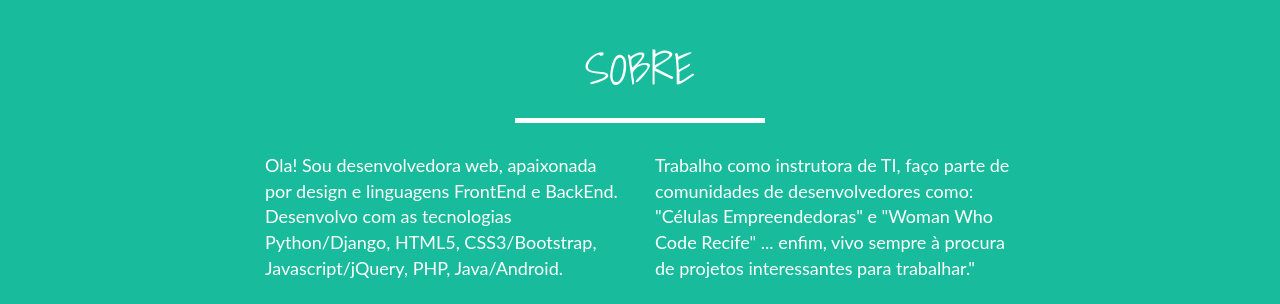
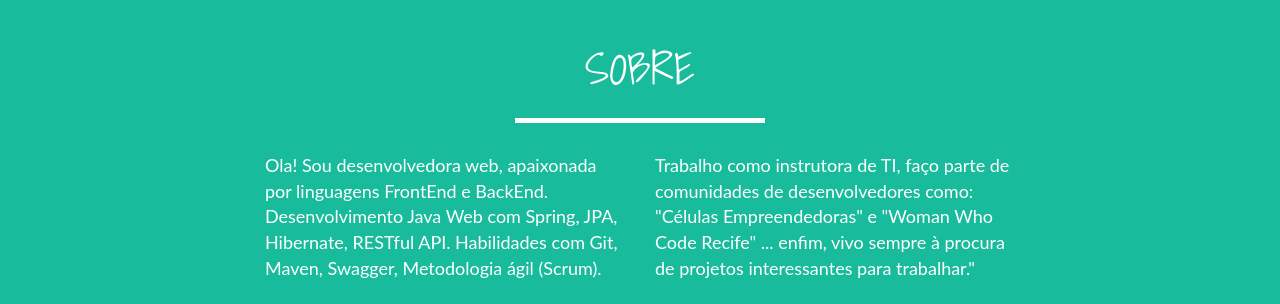
Before and after one commit to deisesouza/deisesouza.github.io, a plain HTML site: page index.html in a window 1280 px wide. Shown: the part 1366-1670 px from the top of the page. Drawn offline with Linux system fonts and the light colour scheme; files whose address does not match are found by name.

Commit message:
Update index.html

```diff
--- a/index.html
+++ b/index.html
@@ -143,8 +143,7 @@
             </div>
             <div class="row">
                 <div class="col-lg-4 col-lg-offset-2">
-                    <p>Ola! Sou desenvolvedora web, apaixonada por design e linguagens FrontEnd e BackEnd. Desenvolvo com
-as tecnologias Python/Django, HTML5, CSS3/Bootstrap, Javascript/jQuery, PHP, Java/Android.</p>
+                    <p>Ola! Sou desenvolvedora web, apaixonada por linguagens FrontEnd e BackEnd. Desenvolvimento Java Web com Spring, JPA, Hibernate, RESTful API. Habilidades com Git, Maven, Swagger, Metodologia ágil (Scrum). </p>
                 </div>
                 <div class="col-lg-4">
                     <p>Trabalho como instrutora de TI, faço parte de comunidades de desenvolvedores como: "Células Empreendedoras" e "Woman Who Code Recife" ... enfim, vivo sempre à procura de projetos interessantes para trabalhar."</p>
```
